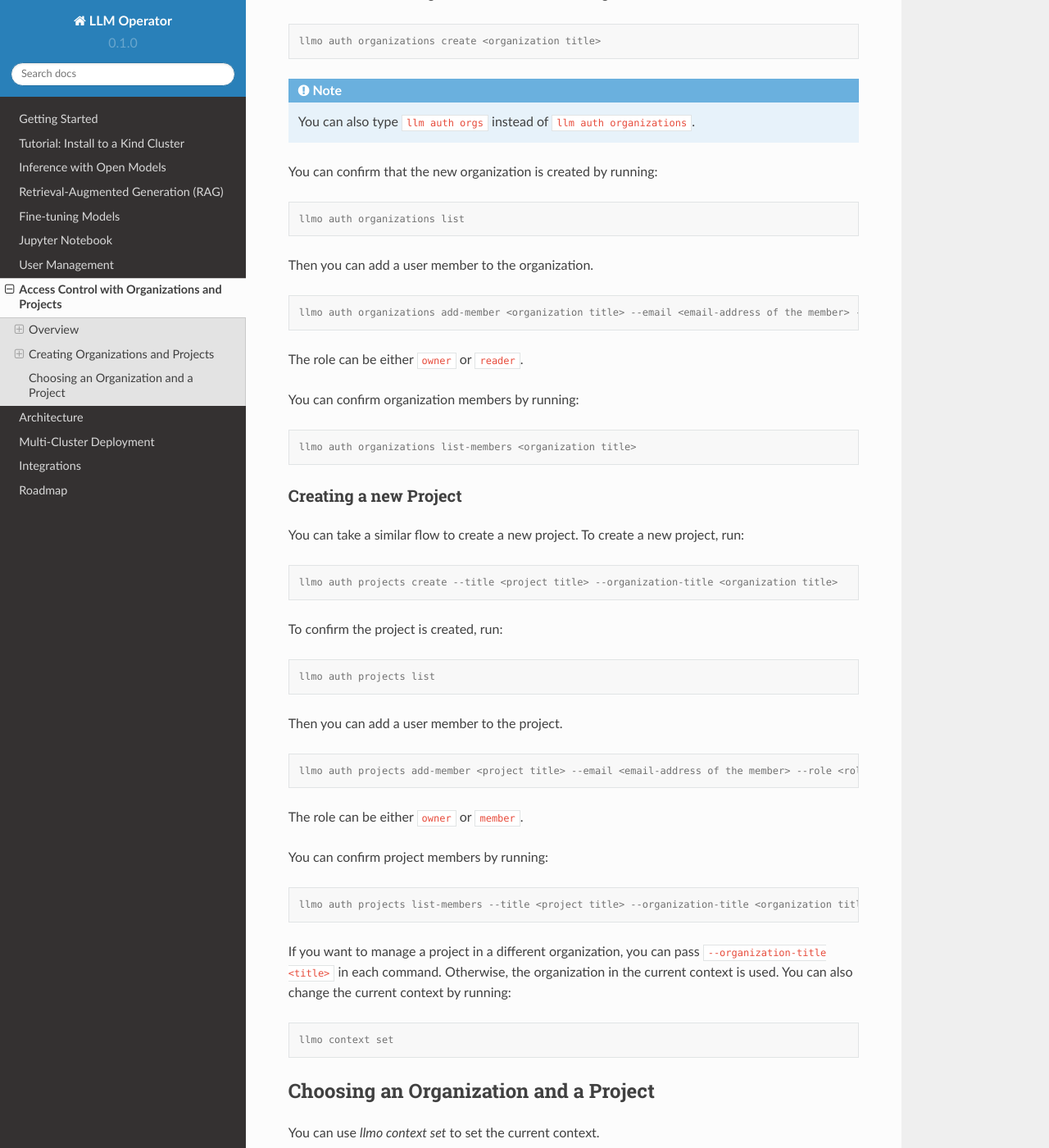
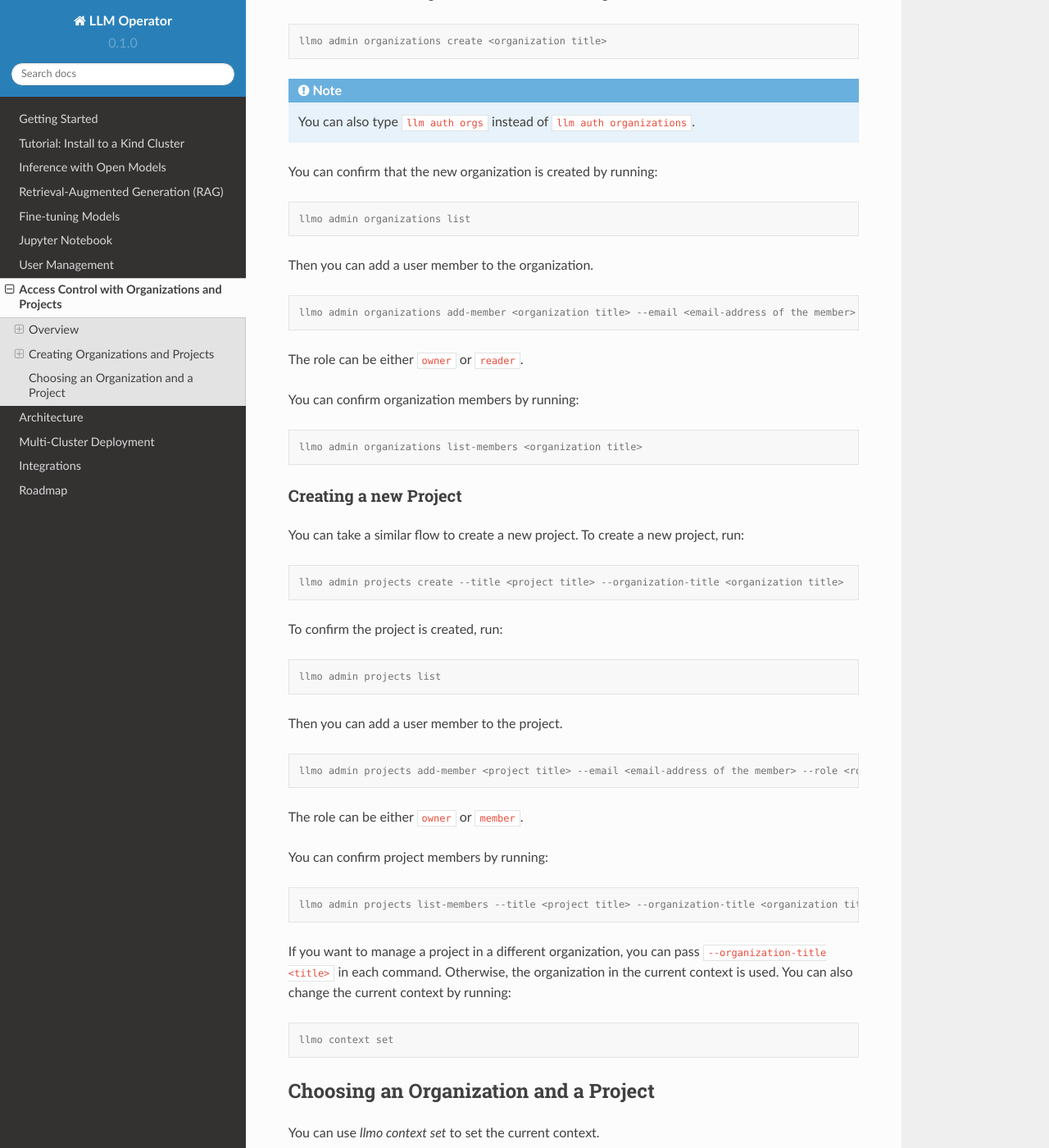
Before and after one commit to llm-operator/docs, a Sphinx documentation site: the page built from docs/source/access_control.rst, in a window 1280 px wide and 1400 px high, scrolled down 1705 px. Shown: the whole window at 82% size. Built offline with Sphinx 7.4.7 and the Read the Docs theme 2.0.0, drawn with Linux system fonts in a browser that asks for light colours.

Commit message:
Update the commands (#67)

```diff
--- a/docs/source/access_control.rst
+++ b/docs/source/access_control.rst
@@ -57,7 +57,7 @@ You can run the following command to create a new organization.
 
 .. code-block:: console
 
-   llmo auth organizations create <organization title>
+   llmo admin organizations create <organization title>
 
 .. note::
 
@@ -67,13 +67,13 @@ You can confirm that the new organization is created by running:
 
 .. code-block:: console
 
-   llmo auth organizations list
+   llmo admin organizations list
 
 Then you can add a user member to the organization.
 
 .. code-block:: console
 
-   llmo auth organizations add-member <organization title> --email <email-address of the member> --role <role>
+   llmo admin organizations add-member <organization title> --email <email-address of the member> --role <role>
 
 The role can be either ``owner`` or ``reader``.
 
@@ -81,7 +81,7 @@ You can confirm organization members by running:
 
 .. code-block:: console
 
-   llmo auth organizations list-members <organization title>
+   llmo admin organizations list-members <organization title>
 
 
 Creating a new Project
@@ -91,19 +91,19 @@ You can take a similar flow to create a new project. To create a new project, ru
 
 .. code-block:: console
 
-   llmo auth projects create --title <project title> --organization-title <organization title>
+   llmo admin projects create --title <project title> --organization-title <organization title>
 
 To confirm the project is created, run:
 
 .. code-block:: console
 
-   llmo auth projects list
+   llmo admin projects list
 
 Then you can add a user member to the project.
 
 .. code-block:: console
 
-   llmo auth projects add-member <project title> --email <email-address of the member> --role <role>
+   llmo admin projects add-member <project title> --email <email-address of the member> --role <role>
 
 The role can be either ``owner`` or ``member``.
 
@@ -111,7 +111,7 @@ You can confirm project members by running:
 
 .. code-block:: console
 
-   llmo auth projects list-members --title <project title> --organization-title <organization title>
+   llmo admin projects list-members --title <project title> --organization-title <organization title>
 
 If you want to manage a project in a different organization, you can pass ``--organization-title <title>`` in each command. Otherwise, the
 organization in the current context is used. You can also change the current context by running:
--- a/docs/source/getting_started.rst
+++ b/docs/source/getting_started.rst
@@ -46,7 +46,7 @@ You can also download the CLI and use it.
 .. code-block:: console
 
    export ARCH=<e.g., linux-amd64, darwin-arm64>
-   curl --remote-name http://llm-operator-artifacts.s3.amazonaws.com/artifacts/cli/0.95.0/"${ARCH}"/llmo
+   curl --remote-name http://llm-operator-artifacts.s3.amazonaws.com/artifacts/cli/0.101.0/"${ARCH}"/llmo
    chmod u+x ./llmo
 
 
--- a/docs/source/multi_cluster_deployment.rst
+++ b/docs/source/multi_cluster_deployment.rst
@@ -37,7 +37,7 @@ To deploy LLM Operator to a worker GPU cluster, you first need to obtain a regis
 
 .. code-block:: console
 
-   llmo clusters register <cluster-name>
+   llmo admin clusters register <cluster-name>
 
 
 The command generates a new registration key.
@@ -68,7 +68,7 @@ When installing the Helm chart for the worker components, you need to specify th
       name: cluster-registration-key
       key: regKey
 
-``tags.worker=true` also need to be set:
+``tags.worker=true`` also need to be set:
 
 .. code-block:: console
 
--- a/docs/source/tutorial.rst
+++ b/docs/source/tutorial.rst
@@ -108,7 +108,7 @@ and obtain the API key.
 
    # Download the binary.
    export ARCH=<e.g., linux-amd64, darwin-arm64>
-   curl --remote-name http://llm-operator-artifacts.s3.amazonaws.com/artifacts/cli/0.95.0/"${ARCH}"/llmo
+   curl --remote-name http://llm-operator-artifacts.s3.amazonaws.com/artifacts/cli/0.101.0/"${ARCH}"/llmo
    chmod u+x ./llmo
 
    # Login. Please see below for the details.
```
